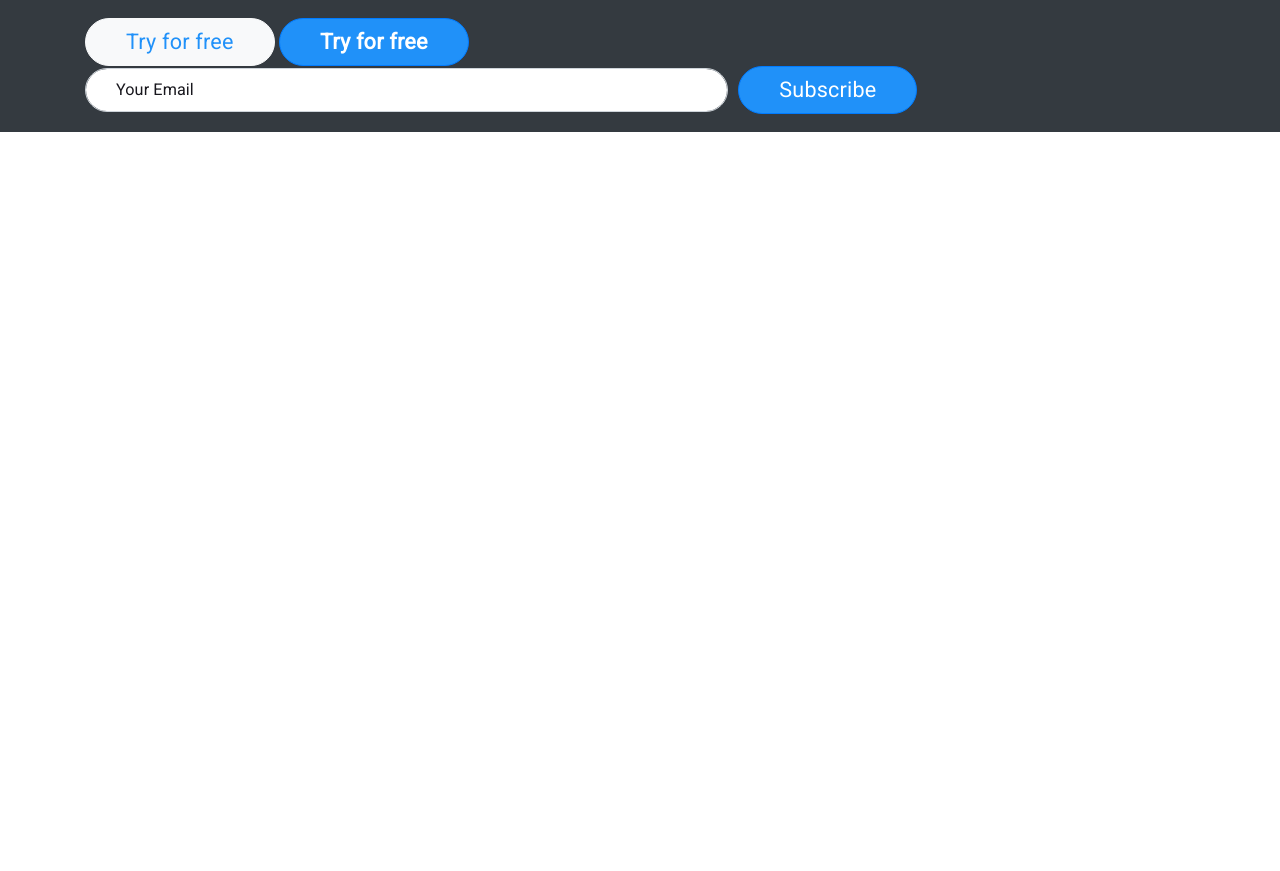
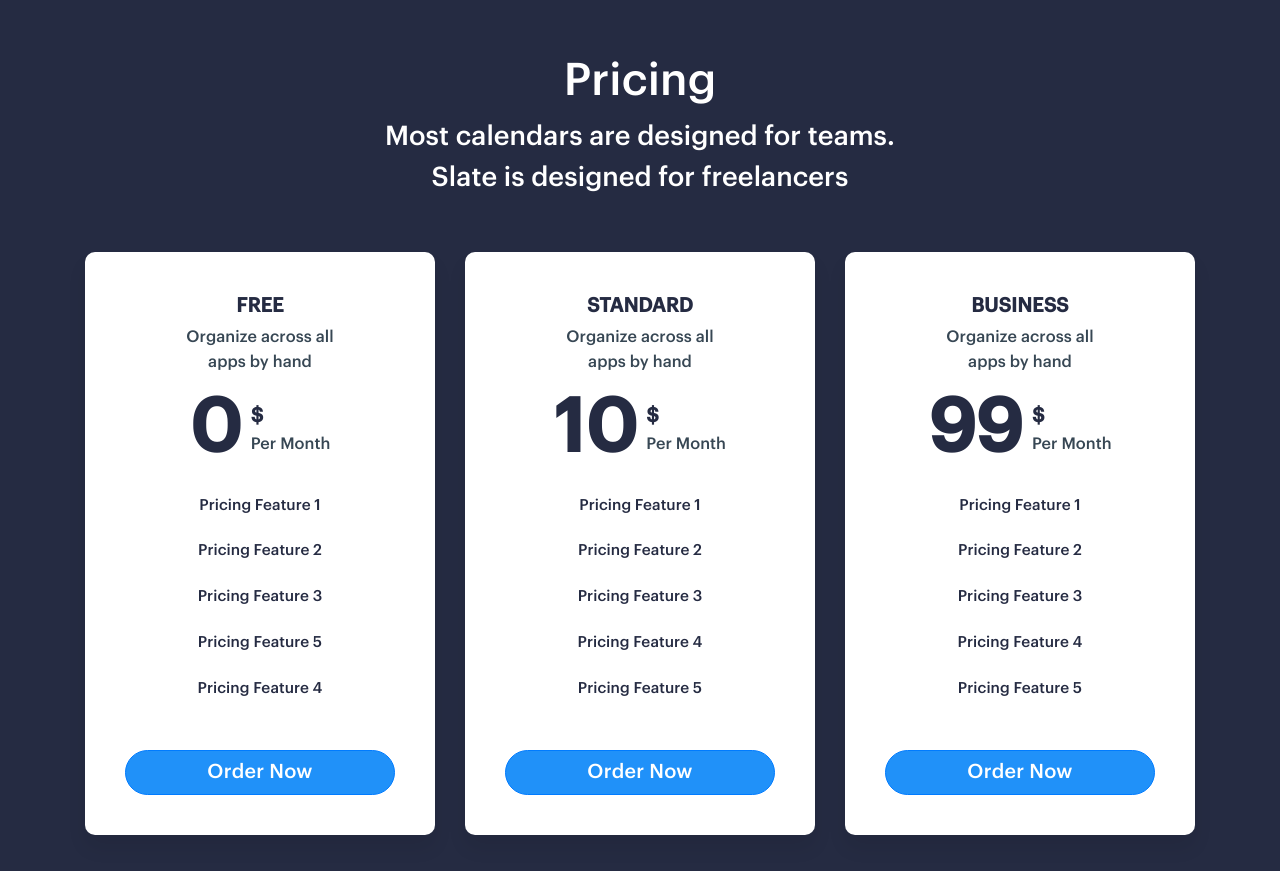
Before and after one commit to BobMakhlin/Business-Landing-page, a plain HTML site: page index.html in a window 1280 px wide. Before the commit the page ends 800 px from the top, so only its background shows below. Drawn offline with nearby package versions, Linux system fonts and the light colour scheme.

Commit message:
Create pricing line

```diff
--- a/index.html
+++ b/index.html
@@ -21,13 +21,13 @@
     <title>Business Landing page</title>
 </head>
 
-<body class="">
+<body>
 
-    <div class="header bg-dark pt-3 pb-3">
+    <div class="header">
         <div class="container">
 
 
-            <button class="btn btn-light round-control">Try for free</button>
+            <!-- <button class="btn btn-light round-control">Try for free</button>
             <button class="btn btn-primary round-control font-weight-bold">Try for free</button>
 
             <form action="">
@@ -46,14 +46,32 @@
                     </div>
 
                 </div>
-            </form>
+            </form> -->
 
 
 
         </div>
     </div>
 
-    <div class="main"></div>
+    <div class="main">
+
+
+
+        <div id="line-6" class="line mt-5 mb-2 text-center">
+            <div class="container">
+
+                <h1>Pricing</h1>
+
+                <p class="line__description d-none d-md-flex">
+                    Most calendars are designed for teams.<br>Slate is designed for freelancers
+                </p>
+
+                <div class="row mt-5" id="pricings-row"></div>
+
+            </div>
+        </div>
+
+    </div>
 
     <div class="footer"></div>
 
@@ -70,7 +88,7 @@
         crossorigin="anonymous"></script>
     <!-- /jQuery, Popper.js, Bootstrap JS -->
 
-    <script src="resources/js/my-index.js"></script>
+    <script type="module" src="resources/js/my-index.js"></script>
 </body>
 
 </html>
--- a/resources/css/default.css
+++ b/resources/css/default.css
@@ -1,10 +1,19 @@
+@font-face {
+    font-family: 'Graphik';
+    src: url('../fonts/graphik.ttf') format('truetype');
+}
+
 :root {
     --blue: #2091F9;
+    --black: #252B42;
+    --gray-dark: #374754;;
 }
 
 
 body {
-    font-family: 'Roboto', sans-serif;
+    font-family: 'Graphik', sans-serif;
+    background-color: var(--black);
+    color: white;
 }
 
 
@@ -14,19 +23,21 @@ body {
 .round-control {
     border-radius: 35px;
 
-    padding-left: 1.85em;
-    padding-right: 1.85em;
+    padding-left: 2.35em;
+    padding-right: 2.35em;
 }
 
 .btn {
-    font-size: 1.2em;
+    font-size: 1.1em;
     letter-spacing: 0.2px;
 }
 
 .btn-light {
     color: var(--blue);
+    background-color: white;
 }
 .btn-primary {
+    color: white;
     background-color: var(--blue);
 }
 
@@ -47,24 +58,39 @@ body {
 /* /Forms */
 
 
+/* Main */
+
+.line__description {
+    font-size: 1.5em;
+    justify-content: center;
+}
+
+/* /Main */
+
+
 
 /* Media queries */
 
 @media only screen and (min-width: 320px) and (max-width: 767px) {
     html {
-        font-size: 14px;
+        font-size: 15px !important;
+    }
+
+    .plan {
+        width: 90%;
+        margin: 0 auto;
     }
 }
 
 @media only screen and (min-width: 768px) and (max-width: 1024px) {
     html {
-        font-size: 16px;
+        font-size: 17px !important;
     }
 }
 
 @media only screen and (min-width: 1224px) {
     html {
-        font-size: 18px;
+        font-size: 18px !important;
     }
 }
 
--- a/resources/css/my-index.css
+++ b/resources/css/my-index.css
@@ -0,0 +1,65 @@
+/* Pricings */
+
+.plan {
+    background-color: white;
+    color: var(--black);
+    text-align: center;
+    height: 100%;
+    box-sizing: border-box;
+    box-shadow: 0px 13px 19px rgba(0, 0, 0, 0.07);
+    border-radius: 10px;
+    padding: 2.2em;
+
+    transition: background-color 1.2s;
+}
+
+.plan .btn {
+    transition: background-color 0.8s, color 0.8s;
+}
+
+.plan:hover {
+    background-color: var(--blue);
+}
+.plan:hover, .plan:hover .plan__description, .plan:hover .price-block__period {
+    color: white;
+}
+
+.plan__name {
+    text-transform: uppercase;
+    font-size: 1.1em;
+    font-weight: bold;
+    margin-bottom: 0.2em;
+}
+
+.plan__description {
+    font-size: 0.9em;
+    color: var(--gray-dark);
+    width: 60%;
+    margin: 0 auto;
+}
+
+.plan__feature {
+    font-size: 0.85em;
+    margin-bottom: 1.5em;
+}
+
+.price-block p {
+    margin-bottom: 0;
+}
+
+.price-block__number {
+    font-size: 4.1em;
+    font-weight: bold;
+}
+
+.price-block__dollar {
+    font-size: 1.1em;
+    font-weight: bold;
+}
+
+.price-block__period {
+    font-size: 0.9em;
+    color: var(--gray-dark);
+}
+
+/* /Pricings */
--- /dev/null
+++ b/resources/js/components/plan/initializer.js
@@ -0,0 +1,15 @@
+
+export default function initPlan(component) {
+
+    const nOrderButton = component.querySelector('.plan__order-btn');
+
+    const onPlanHoveredFn = () => {
+        nOrderButton.classList.toggle('btn-light');
+        nOrderButton.classList.toggle('btn-primary');
+    }
+
+
+    component.onmouseover
+        = component.onmouseout
+        = onPlanHoveredFn;
+}
--- /dev/null
+++ b/resources/js/components/plan/renderer.js
@@ -0,0 +1,44 @@
+
+export default function createPlan(model) {
+    let container = document.createElement('div');
+    container.className = 'plan d-flex flex-column';
+
+    container.innerHTML = `
+        <p class="plan__name">${model.name}</p>
+
+        <div class="plan__description">${model.description}</div>
+
+        <div class="price-block-wrapper d-flex justify-content-center">
+            <div class="price-block d-flex align-items-center">
+                <p class="price-block__number">${model.price}</p>
+
+                <div class="ml-2 text-left">
+                    <p class="price-block__dollar">$</p>
+                    <p class="price-block__period">Per ${model.period}</p>
+                </div>
+            </div>
+        </div>
+
+        <div class="plan__features mb-4 mt-2">
+            ${getPlanFeatures(model, 5)}
+        </div>
+
+        <button class="btn btn-primary round-control w-100 mt-auto plan__order-btn">Order Now</button>
+    `;
+
+    return container;
+}
+
+function getPlanFeatures(model, maxFeaturesCount) {
+    let html = '';
+
+    for (let i = 0; i < model.features.length && i < maxFeaturesCount; i++) {
+        html += `<p class="plan__feature">${model.features[i]}</p>`
+    }
+
+    if (model.features.length > maxFeaturesCount) {
+        html += '...';
+    }
+
+    return html;
+}
--- /dev/null
+++ b/resources/js/data/plans.js
@@ -0,0 +1,45 @@
+const plans = [
+    {
+        name: 'Free',
+        description: 'Organize across all apps by hand',
+        price: 0,
+        period: 'Month',
+        features: [
+            'Pricing Feature 1',
+            'Pricing Feature 2',
+            'Pricing Feature 3',
+            'Pricing Feature 5',
+            'Pricing Feature 4',
+        ]
+    },
+
+    {
+        name: 'Standard',
+        description: 'Organize across all apps by hand',
+        price: 10,
+        period: 'Month',
+        features: [
+            'Pricing Feature 1',
+            'Pricing Feature 2',
+            'Pricing Feature 3',
+            'Pricing Feature 4',
+            'Pricing Feature 5',
+        ]
+    },
+
+    {
+        name: 'Business',
+        description: 'Organize across all apps by hand',
+        price: 99,
+        period: 'Month',
+        features: [
+            'Pricing Feature 1',
+            'Pricing Feature 2',
+            'Pricing Feature 3',
+            'Pricing Feature 4',
+            'Pricing Feature 5',
+        ]
+    },
+];
+
+export default plans;
--- a/resources/js/my-index.js
+++ b/resources/js/my-index.js
@@ -0,0 +1,29 @@
+import plans from './data/plans.js';
+
+import createPlan from './components/plan/renderer.js';
+import initPlan from './components/plan/initializer.js';
+
+
+const nPricingsRow = document.querySelector('#pricings-row');
+
+
+init();
+
+
+function init() {
+
+    for (let item of plans) {
+
+        let nPlan = createPlan(item);
+        initPlan(nPlan);
+
+        let nColumn = document.createElement('div');
+        nColumn.className = 'col-sm-12 col-md-6 col-lg-4 mb-4';
+        nColumn.append(nPlan);
+
+
+        nPricingsRow.append(nColumn);
+
+    }
+
+}
```
Also changed, not shown: resources/fonts/graphik.ttf (added), resources/images/macbook-pro.png (added).
